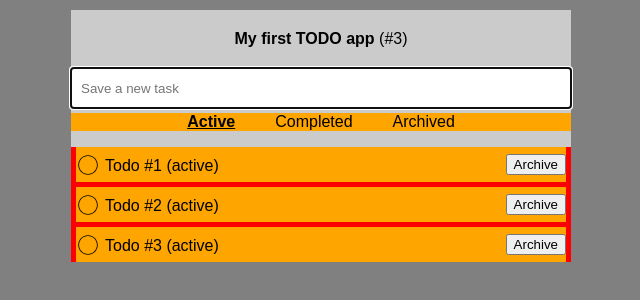
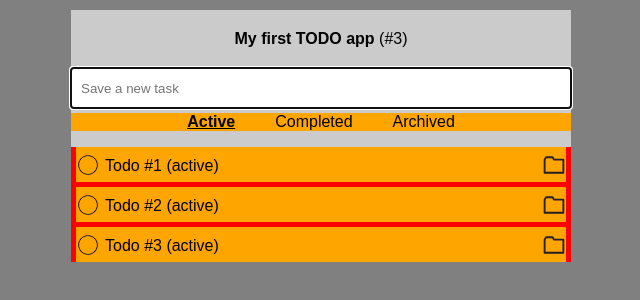
Before and after one commit to ko-dever/my-todo-app-react, a React (Create React App) app: page / in a window 1280 px wide. Shown: the top 300 px of the page, without its empty margins (319-959 px from the left). Built offline with nearby package versions, Linux system fonts and the light colour scheme.

Commit message:
Update button to archive a todo

```diff
--- a/src/components/TodoItem/TodoItem.js
+++ b/src/components/TodoItem/TodoItem.js
@@ -7,7 +7,10 @@ import {
   StyledTitle
 } from './ItemStyledComponents';
 
-import { ButtonComplete } from '../TodoItemButtons';
+import {
+  ButtonComplete,
+  ButtonArchive,
+} from '../TodoItemButtons';
 
 
 /**
@@ -33,11 +36,15 @@ const TodoItem = ( { todo } ) => (
             isCompleted={ todo.completedAt ? true : false }
           />
 
+
           <StyledTitle>{ todo.text }</StyledTitle>
 
-          <button onClick={ () => { archive( todo.id ) } }>
-            { todo.archivedAt ? 'Unarchive' : 'Archive' }
-          </button>
+
+          <ButtonArchive
+            onClick={ () => { archive( todo.id ) } }
+            isArchived={ todo.archivedAt ? true : false }
+          />
+
 
           {/* "Delete" button only displayed for archived items */}
           {/* TODO: a todo should be removable at any time */}
--- /dev/null
+++ b/src/components/TodoItemButtons/ButtonArchive.js
@@ -0,0 +1,50 @@
+import React from 'react';
+import ButtonIcon from './ButtonIcon';
+
+import folderClosed from './icons/folder-closed.svg';
+import folderOpened from './icons/folder-opened.svg';
+
+
+class ButtonArchive extends React.Component {
+
+  state = {
+    mouseIsOver: false,
+  };
+
+
+  handleMouseEnter = () => {
+    this.setState( prevState => ({
+      mouseIsOver: !prevState.mouseIsOver,
+    }));
+  };
+
+
+  handleMouseLeave = () => {
+    this.setState( prevState => ({
+      mouseIsOver: !prevState.mouseIsOver,
+    }));
+  };
+
+
+  render = () => {
+    const { mouseIsOver } = this.state;
+    const { isArchived } = this.props;
+
+    return (
+      <ButtonIcon
+        alt={ mouseIsOver ? 'Folder opened' : 'Folder closed' }
+
+        src={ mouseIsOver ? folderOpened : folderClosed }
+
+        title={ isArchived ? 'Unarchive this todo' : 'Archive this todo' }
+
+        onClick={ this.props.onClick }
+        onMouseEnter={ this.handleMouseEnter }
+        onMouseLeave={ this.handleMouseLeave }
+      />
+    )
+  };
+}
+
+
+export default ButtonArchive;
--- a/src/components/TodoItemButtons/index.js
+++ b/src/components/TodoItemButtons/index.js
@@ -1 +1,2 @@
 export { default as ButtonComplete } from './ButtonComplete';
+export { default as ButtonArchive } from './ButtonArchive';
```
Also changed, not shown: src/components/TodoItemButtons/icons/folder-closed.svg (added), src/components/TodoItemButtons/icons/folder-opened.svg (added).
